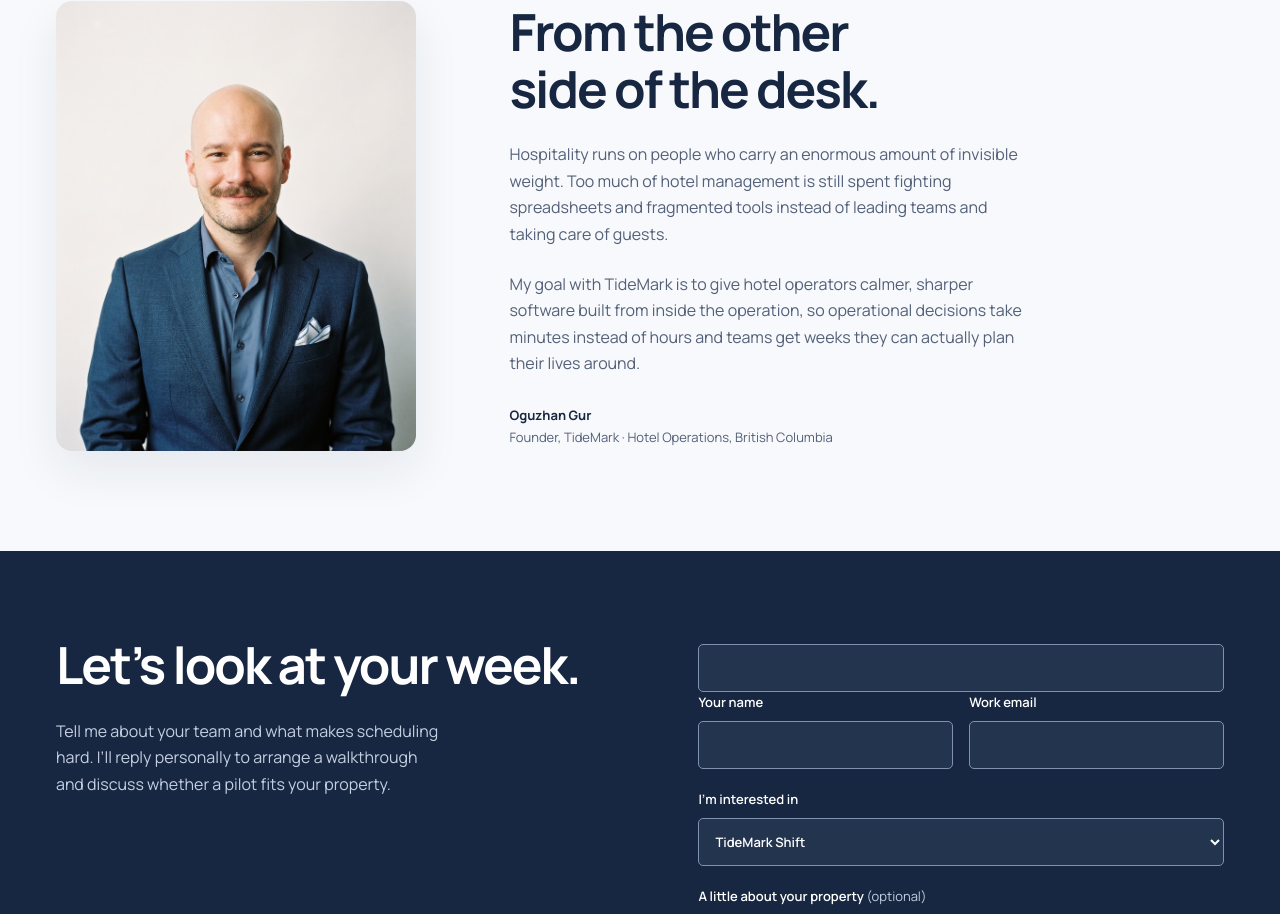
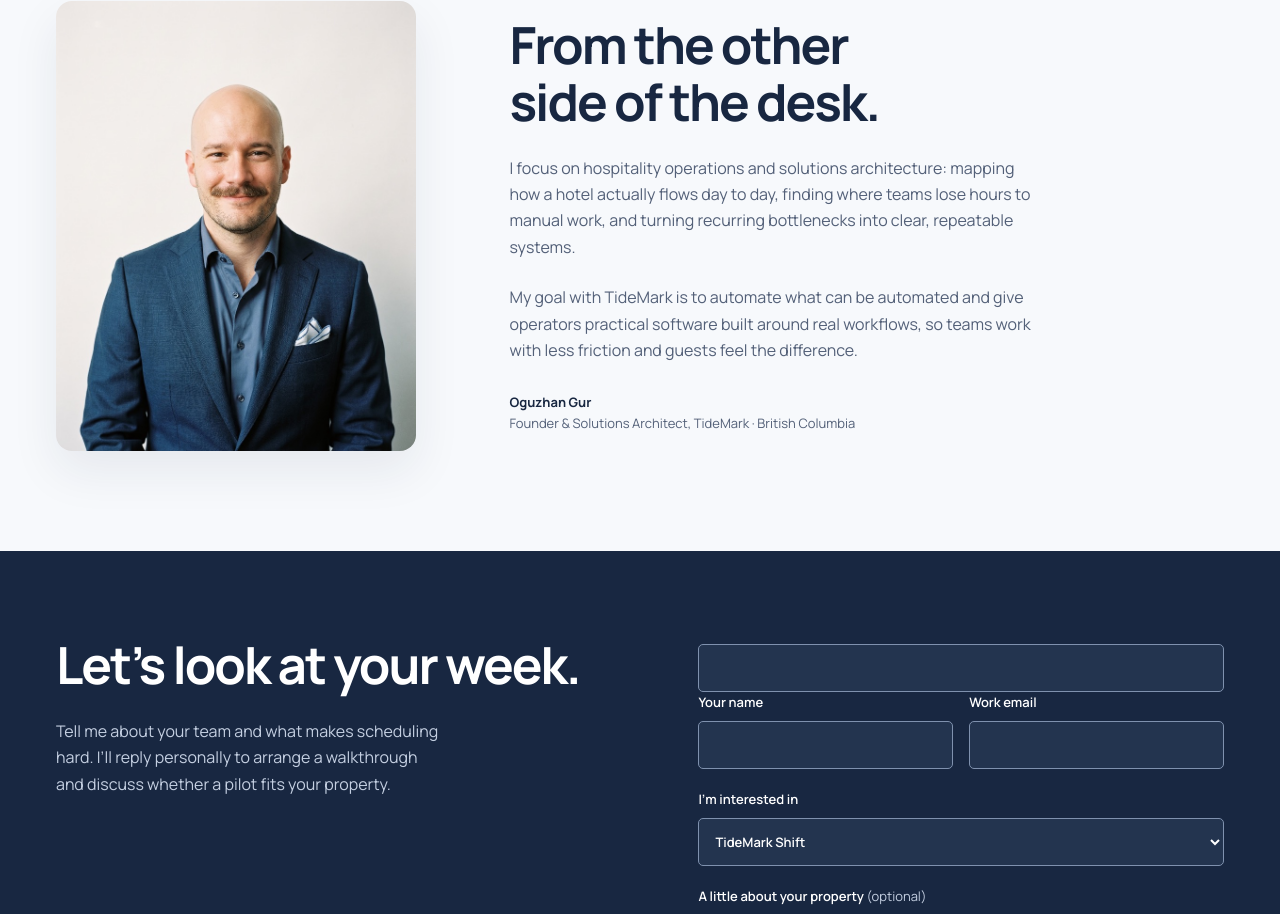
Before and after one commit to vancityoguzhan/tidemark-site, a React (Vite) app: page / in a window 1280 px wide. Shown: the part 3779-4693 px from the top of the page. Built offline with nearby package versions, Linux system fonts and the light colour scheme; no server answers.

Commit message:
Position founder bio around hospitality solutions architecture

```diff
--- a/src/FreshExperience.tsx
+++ b/src/FreshExperience.tsx
@@ -481,16 +481,15 @@ export default function FreshExperience() {
           <div className="fStoryBody">
             <h2>From the other side of the desk.</h2>
             <p>
-              Hospitality runs on people who carry an enormous amount of
-              invisible weight. Too much of hotel management is still spent
-              fighting spreadsheets and fragmented tools instead of leading teams
-              and taking care of guests.
+              I focus on hospitality operations and solutions architecture:
+              mapping how a hotel actually flows day to day, finding where teams
+              lose hours to manual work, and turning recurring bottlenecks into
+              clear, repeatable systems.
             </p>
             <p>
-              My goal with TideMark is to give hotel operators calmer, sharper
-              software built from inside the operation, so operational decisions
-              take minutes instead of hours and teams get weeks they can
-              actually plan their lives around.
+              My goal with TideMark is to automate what can be automated and
+              give operators practical software built around real workflows, so
+              teams work with less friction and guests feel the difference.
             </p>
             <a
               className="fFounder"
@@ -499,7 +498,9 @@ export default function FreshExperience() {
               rel="noreferrer"
             >
               <strong>Oguzhan Gur</strong>
-              <span>Founder, TideMark · Hotel Operations, British Columbia</span>
+              <span>
+                Founder & Solutions Architect, TideMark · British Columbia
+              </span>
               <span className="fSr">LinkedIn, opens in a new tab</span>
             </a>
           </div>
```
